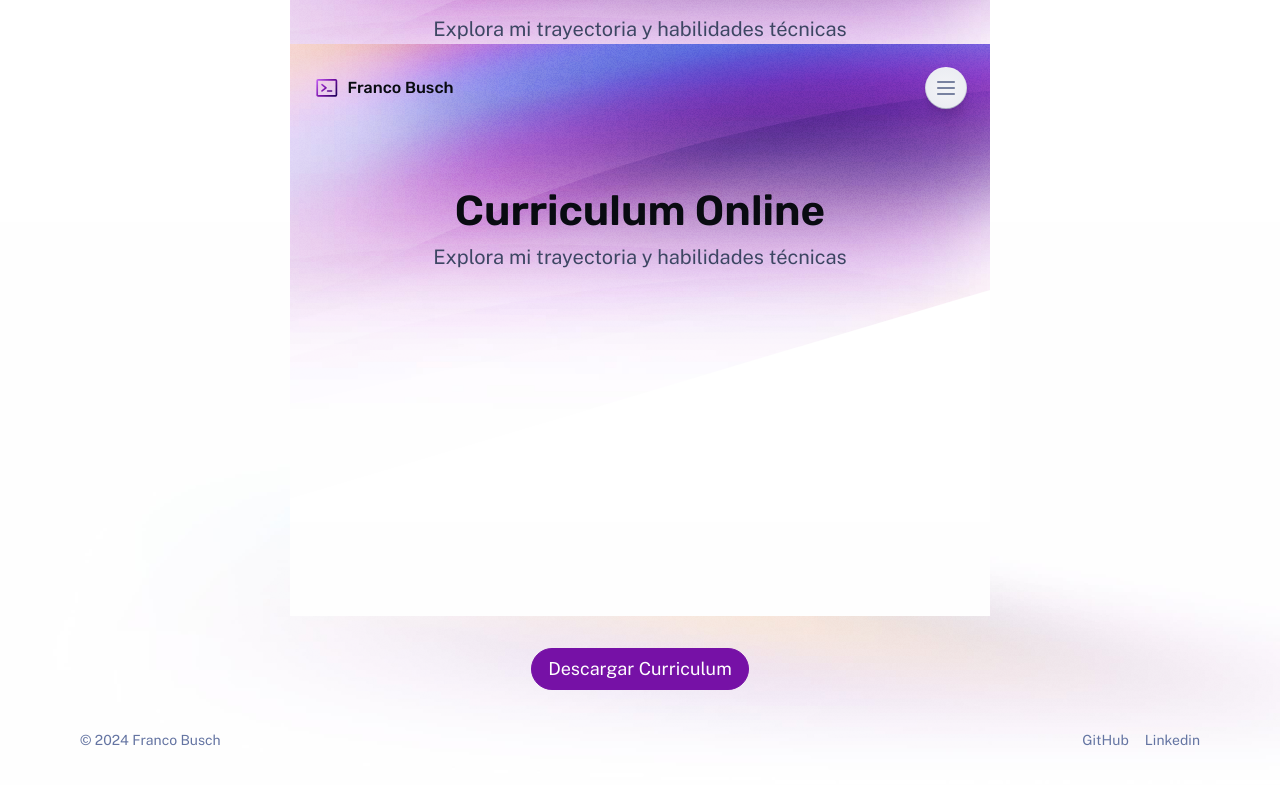
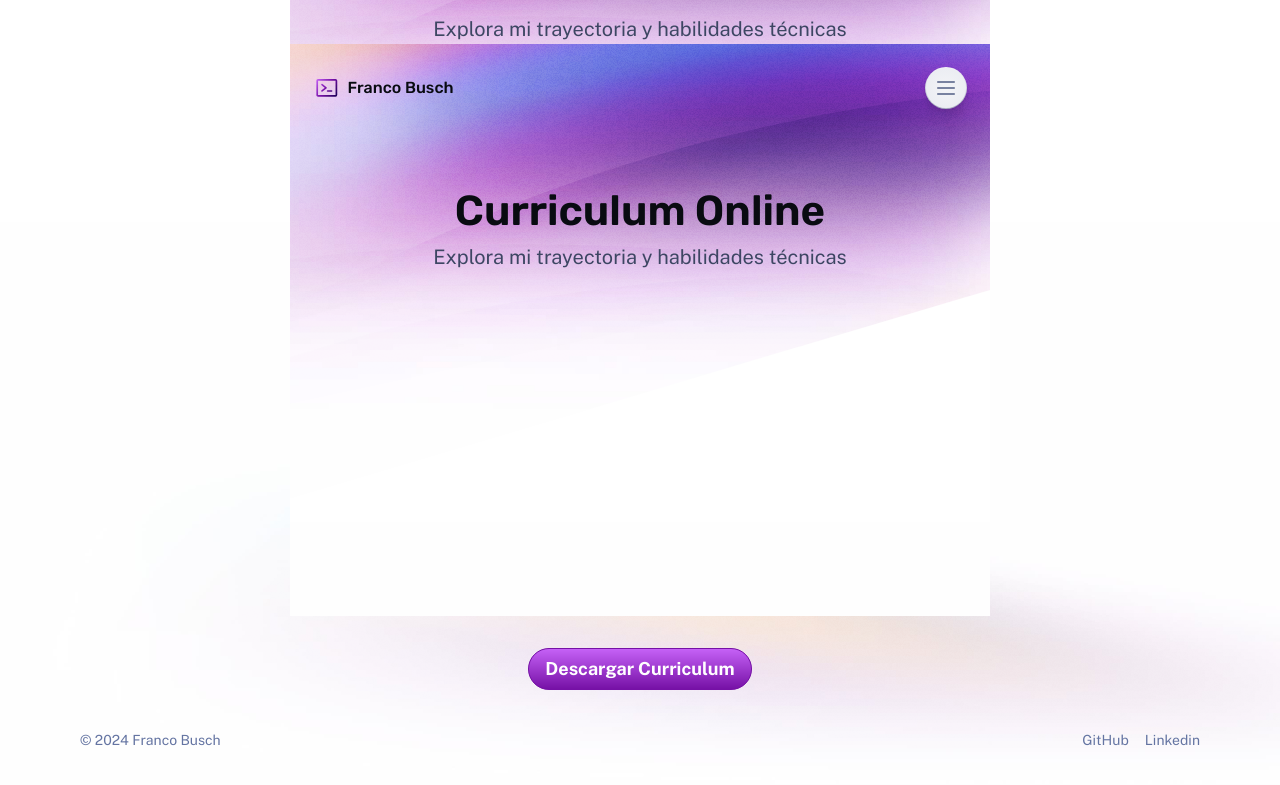
Before and after one commit to BuschFranco/Portafolio, an Astro site: page /curriculum in a window 1280 px wide. Shown: the part 495-1280 px from the top of the page. Built offline with nearby package versions, Linux system fonts and the light colour scheme; Astro itself is replaced by a stand-in of ours.

Commit message:
estilizando

```diff
--- a/src/components/contactForm.astro
+++ b/src/components/contactForm.astro
@@ -10,7 +10,7 @@
             <p>contacto@buschfranco.com</p>
         </div>
         <div>
-            <h5>Movil</h5>
+            <h5>Móvil</h5>
             <p>(+54) 1131506458</p>
         </div>
         <div>
@@ -38,7 +38,7 @@
               <input type="tel" name="telefono" placeholder="Ej: (+54) 1131506458">
             </div>
             <div >
-              <label for="mensaje">Comentame sobre tu idea o consulta </label>
+              <label for="mensaje">Coméntame sobre tu idea o consulta </label>
               <textarea name="consulta" rows="3" required></textarea>
             </div>
             <button type="submit">Enviar</button>
--- a/src/pages/curriculum.astro
+++ b/src/pages/curriculum.astro
@@ -11,7 +11,7 @@ import Pill from '../components/Pill.astro';
         Este navegador no soporta la visualización de PDF.
 
     </iframe>
-    <a download="CV-BuschFranco" href="/assets/BuschFrancoCV.pdf"><Pill>Descargar Curriculum</Pill></a>
+    <a download="CV-BuschFranco" href="/assets/BuschFrancoCV.pdf"><span class="but">Descargar Curriculum</span></a>
 </BaseLayout>
 
 <style>
@@ -35,6 +35,31 @@ import Pill from '../components/Pill.astro';
         display: flex;
         margin: auto;
         margin-top: 2rem;
+
+        text-decoration: none;
     }
 
+    .but {
+		display: flex;
+		padding: 0.5rem 1rem;
+		gap: 0.5rem;
+		color: var(--accent-text-over);
+		border: 1px solid var(--accent-regular);
+		background-color: var(--accent-regular);
+		border-radius: 999rem;
+		font-size: var(--text-md);
+		line-height: 1.35;
+		white-space: nowrap;
+
+		font-weight: 600;
+
+		background-image: linear-gradient(0deg,#7611a6,#c561f6,#7611a6,#c561f6);
+        background-size: 100% 300%;
+        animation: animateBg 7s infinite;
+
+		transition: 0.3s;
+	}.but:hover{
+		box-shadow: 0px 0px 15px #c561f6;
+	}
+
 </style>
--- a/src/pages/index.astro
+++ b/src/pages/index.astro
@@ -33,8 +33,8 @@ const projects = (await getCollection('work'))
 					align="start"
 				>
 					<div class="roles">
-						<a download="CV-BuschFranco" href="assets/BuschFrancoCV.pdf"><Pill>Descargar Curriculum</Pill></a>
-						<a href="/curriculum"><Pill>Ver Curriculum Online</Pill></a>
+						<a download="CV-BuschFranco" href="assets/BuschFrancoCV.pdf"><span class="but">Descargar Curriculum<span></a>
+						<a href="/curriculum"><span class="but">Ver Curriculum Online</span></a>
 
 
 					</div>
@@ -92,6 +92,34 @@ const projects = (await getCollection('work'))
 </BaseLayout>
 
 <style>
+
+	.but {
+		display: flex;
+		padding: 0.5rem 1rem;
+		gap: 0.5rem;
+		color: var(--accent-text-over);
+		border: 1px solid var(--accent-regular);
+		background-color: var(--accent-regular);
+		border-radius: 999rem;
+		font-size: var(--text-md);
+		line-height: 1.35;
+		white-space: nowrap;
+
+		font-weight: 600;
+
+		background-image: linear-gradient(0deg,#7611a6,#c561f6,#7611a6,#c561f6);
+        background-size: 100% 300%;
+        animation: animateBg 7s infinite;
+
+		transition: 0.3s;
+	}.but:hover{
+		box-shadow: 0px 0px 15px #c561f6;
+	}
+
+	a{
+		text-decoration: none;
+	}
+
 	.hero {
 		display: flex;
 		flex-direction: column;
@@ -238,4 +266,9 @@ const projects = (await getCollection('work'))
 			height: 9.5rem;
 		}
 	}
+
+	@keyframes animateBg {
+     0% { background-position: 0% 100%; }
+    100% { background-position: 0% 0%; }
+}
 </style>
```
